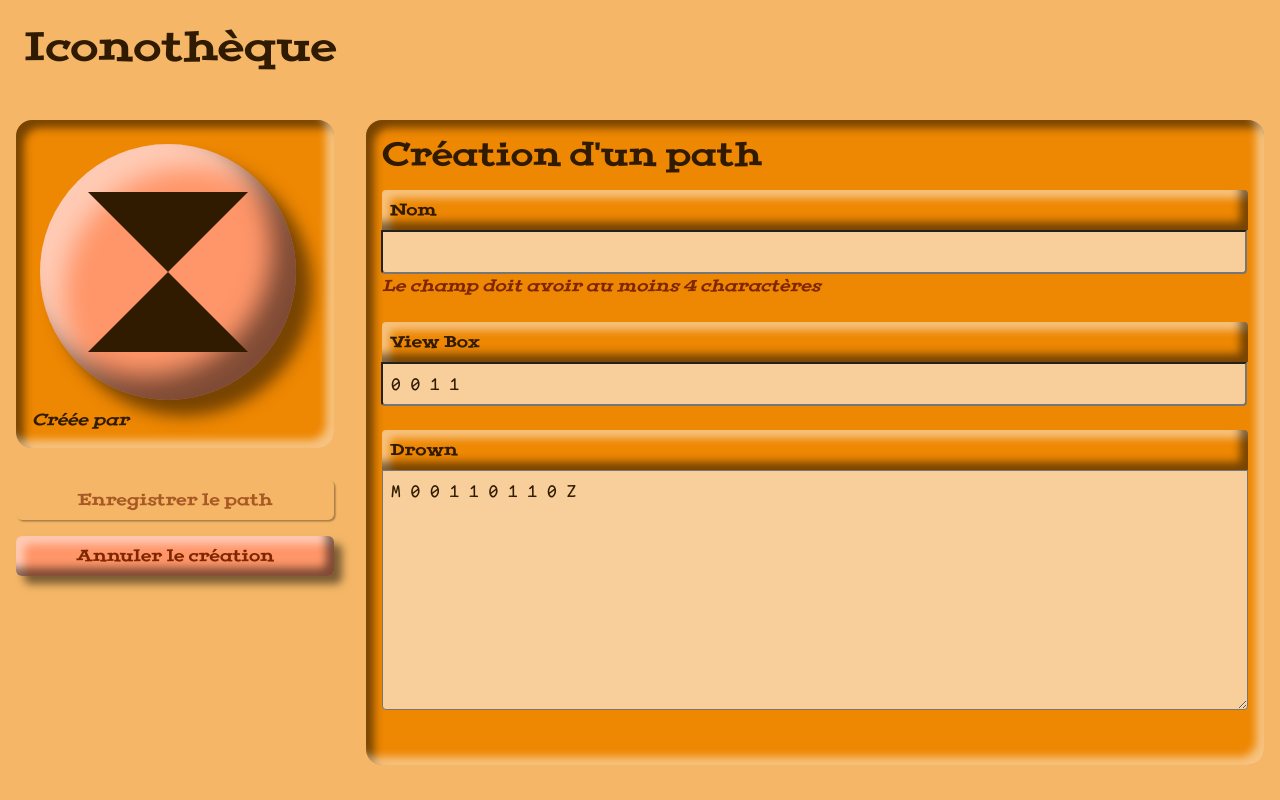
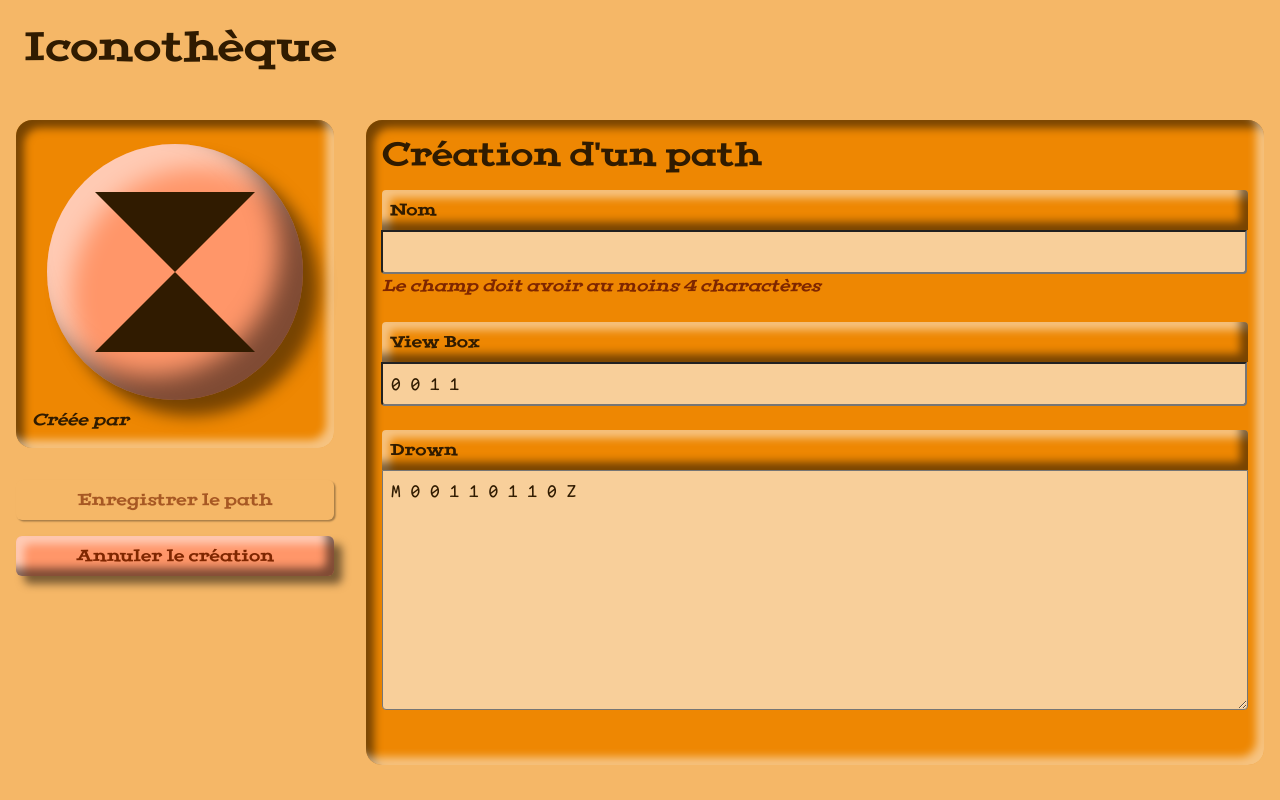
Before and after one commit to Johblanc/iconotheque_front, a React (Create React App) app: page /paths/new in a window 1280 px wide. Built offline with nearby package versions, Linux system fonts and the light colour scheme.

Commit message:
Fix : Justify View Path

```diff
--- a/src/App/Style/App.bootstrap.style.ts
+++ b/src/App/Style/App.bootstrap.style.ts
@@ -133,7 +133,7 @@ export const APP_STYLE = {
       BOX_A: `${BS_COMBO.INNER_SHAD_NEG}`,
       BOX_B: `${BS_COMBO.INNER_SHAD_NEG} ${PERSO.W_EXTEND}`,
       NO_CADRE: BS.spacing("both", 2),
-      ICON_CENTER: BS.FLEX.CONTAINER.flex({align :{name : "center"}, wrap : {}}),
+      ICON_CENTER: BS.FLEX.CONTAINER.flex({justify :{name : "center"}, wrap : {}}),
       ICON_BG: `${BS.round("pill")} ${BS.spacing("p", 5)} ${BS.spacing("m", 2)} ${PERSO.SHAD_LARGE}`,
       P: `${BS.spacing("both", 2)} ${BS.round()} ${BS.background( "primary" )} ${PERSO.ALT_FONT}`,
       DROWN: PERSO.FILL("dark"),
```
